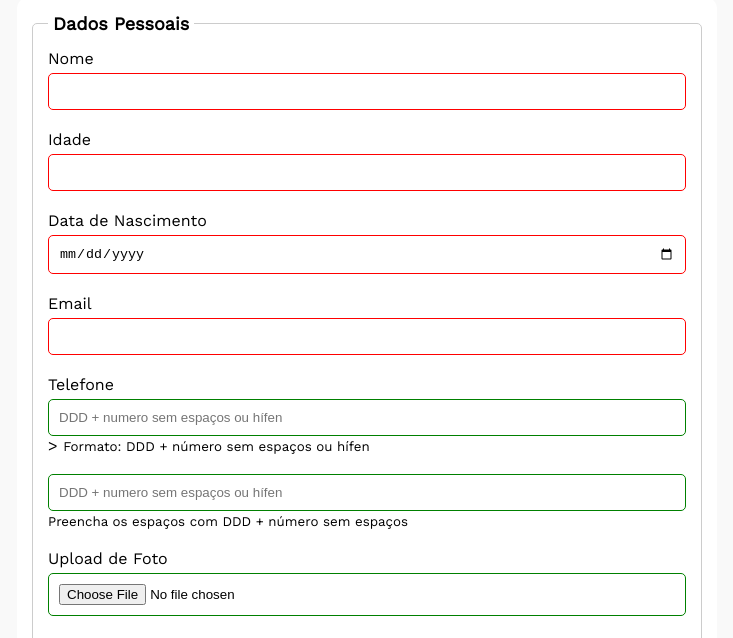
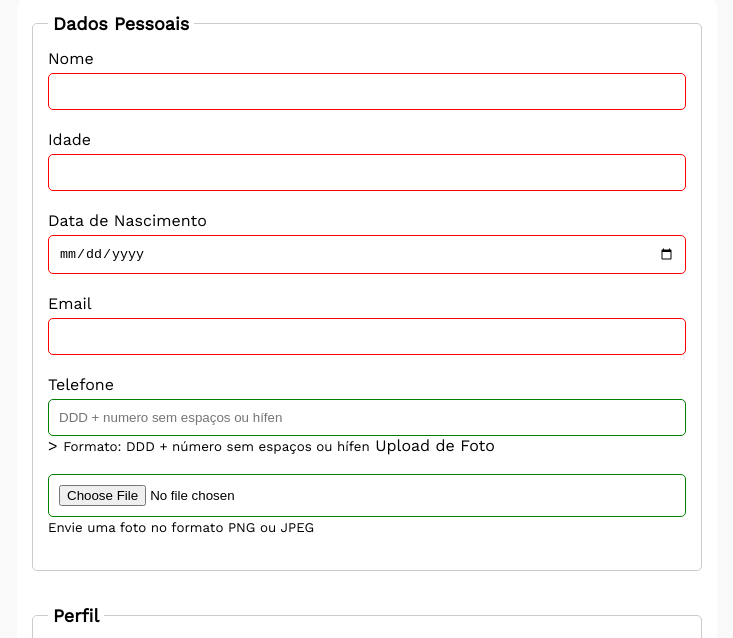
Before and after one commit to hrq-zmd/culturama-frontend-alura, a plain HTML site: page index.html in a window 1280 px wide. Shown: the part 146-784 px from the top of the page, without its empty margins (273-1006 px from the left). Drawn offline with nearby package versions, Linux system fonts and the light colour scheme.

Commit message:
input type tel
Adicionar aria ao campo upload foto

```diff
--- a/css/style.css
+++ b/css/style.css
@@ -54,7 +54,8 @@ label{
     margin-bottom: 5px;
 }
 
-input[type="tel"]{
+input[type="tel"],
+input[type="file"]{
     margin-bottom: 0;
 }
 
--- a/index.html
+++ b/index.html
@@ -45,12 +45,10 @@
                     <label for="phoneNumber">Telefone</label>
                     <input id="phoneNumber" type="tel" name="userPhoneNumber" pattern="[0-9]{11}" placeholder="DDD + numero sem espaços ou hífen" aria-describedby="phoneHelp">>
                     <small id="phoneHelp">Formato: DDD + número sem espaços ou hífen</small>
-                    <input id="phoneNumber" type="tel" name="userPhoneNumber" pattern="[0-9]{11}" placeholder="DDD + numero sem espaços ou hífen">
-                    <small id="phoneHelp">Preencha os espaços com DDD + número sem espaços</small>
-                    <br>
 
                     <label for="photo">Upload de Foto</label>
                     <input id="photo" type="file" accept="image/*" name="userImage">
+                    <small id="imageHelp">Envie uma foto no formato PNG ou JPEG</small>
                     <br>
 
                 </fieldset>
```
